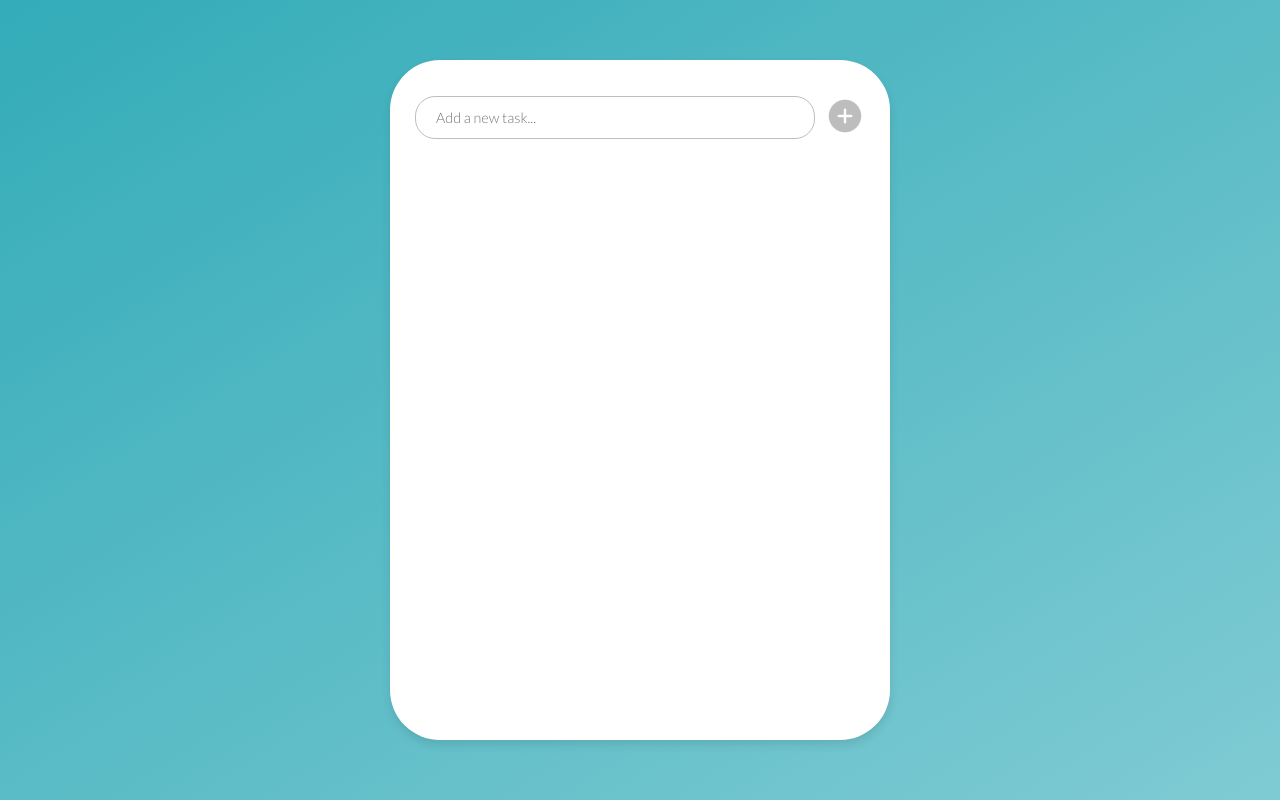
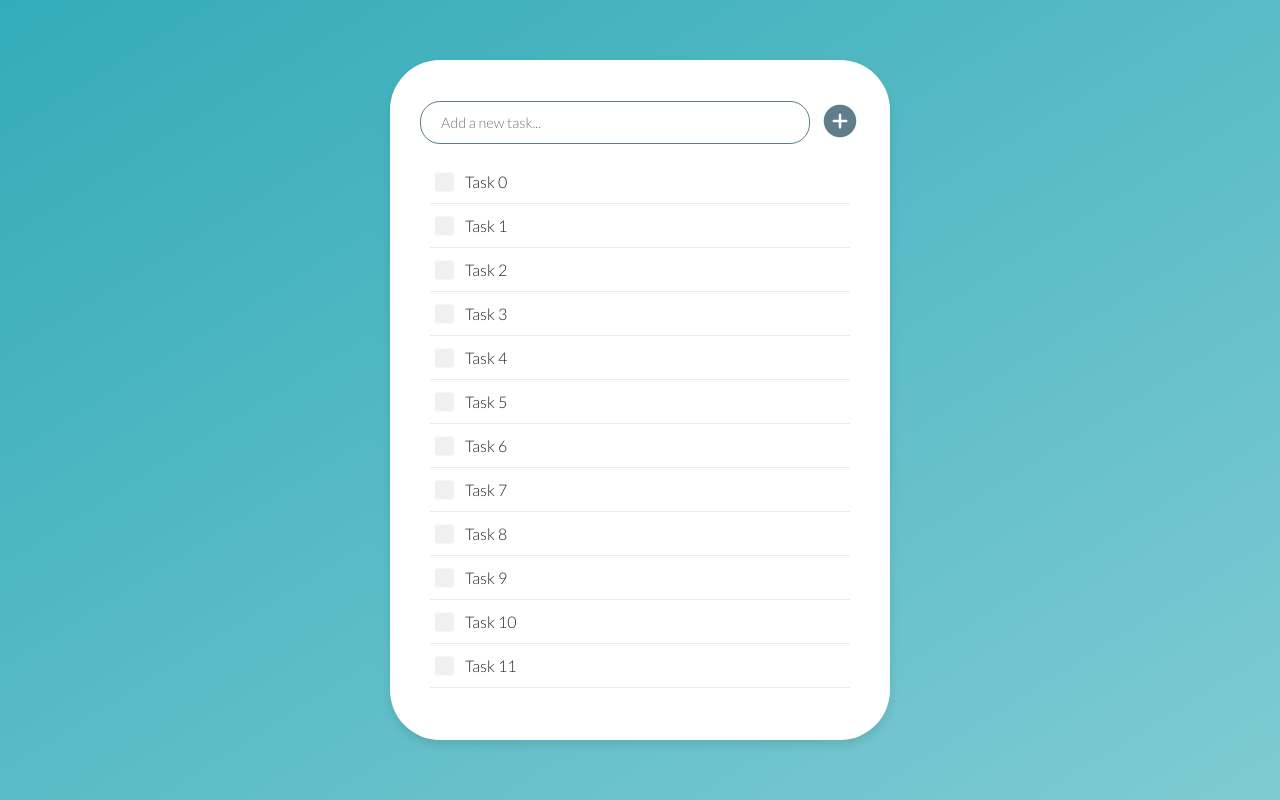
Before and after one commit to alisasbbtn/another-to-do-app, a React (Create React App) app: page / in a window 1280 px wide. Built offline with nearby package versions, Linux system fonts and the light colour scheme.

Commit message:
Add TaskList and styling

```diff
--- a/src/components/TaskInput/TaskInput.module.scss
+++ b/src/components/TaskInput/TaskInput.module.scss
@@ -10,14 +10,14 @@
   width: 100%;
   padding: 12px 20px;
   font-size: .9rem;
-  border: 1px solid $divider-color;
+  border: 1px solid $accent-color;
   border-radius: 20px;
   outline: none;
 
   font-family: 'Lato', sans-serif;
 
   &:focus {
-    border: 1px solid $primary-color-light;
+    border: 1px solid $primary-color;
   }
 }
 
@@ -27,11 +27,11 @@
   outline: none;
   background-color: transparent;
   border: none;
-  color: $divider-color;
-  transition: color .1s;
+  color: $accent-color;
+  transition: color .3s;
 
   &:hover {
-    color: $primary-color-light;
+    color: $primary-color;
   }
 
   ion-icon {
--- /dev/null
+++ b/src/components/TaskList/Task/Task.js
@@ -0,0 +1,18 @@
+import React from "react";
+
+import classes from "./Task.module.scss";
+
+const task = (props) => {
+  return (
+    <div className={classes.Task}>
+      <label className={classes.TaskContainer}>
+        <input type="checkbox" />
+        <span className={classes.CustomCheckbox}></span>
+        <p className={classes.TaskContent}>{props.content}</p>
+      </label>
+      <ion-icon name="trash-outline"></ion-icon>
+    </div>
+  );
+};
+
+export default task;
--- /dev/null
+++ b/src/components/TaskList/Task/Task.module.scss
@@ -0,0 +1,93 @@
+@import "../../../variables.scss";
+
+.Task {
+  display: flex;
+  align-items: center;
+  padding: 12px 5px;
+  margin: 0 5px;
+  border-bottom: 1px solid rgba($divider-color, .3);
+
+  &:hover {
+    ion-icon {
+      display: inline;
+    }
+  }
+
+  ion-icon {
+    display: none;
+    color: $accent-color;
+    cursor: pointer;
+  }
+}
+
+.TaskContainer {
+  padding-left: 30px;
+  width: 100%;
+  position: relative;
+  display: block;
+
+  cursor: pointer;
+  -webkit-user-select: none;
+  -moz-user-select: none;
+  -ms-user-select: none;
+  user-select: none;
+
+  &:last-child {
+    border: none;
+  }
+
+  input {
+    cursor: pointer;
+    position: absolute;
+    opacity: 0;
+    height: 0;
+    width: 0;
+
+    &:checked~.CustomCheckbox {
+      background-color: $accent-color;
+
+      &:after {
+        display: block;
+      }
+    }
+
+    &:checked~.TaskContent {
+      text-decoration: line-through;
+      color: $accent-color;
+    }
+  }
+
+  &:hover input~.CustomCheckbox {
+    background-color: $primary-color;
+  }
+}
+
+.TaskContent {
+  transition: color .2s;
+}
+
+.CustomCheckbox {
+  position: absolute;
+  top: 50%;
+  left: 0;
+  transform: translateY(-50%);
+  height: 1.2rem;
+  width: 1.2rem;
+  border-radius: 3px;
+  background-color: lighten($divider-color, 20%);
+
+  &:after {
+    content: "";
+    position: absolute;
+    display: none;
+    left: 6px;
+    top: 3px;
+    width: 5px;
+    height: 8px;
+    border: solid white;
+    border-width: 0 2px 2px 0;
+    -webkit-transform: rotate(45deg);
+    -ms-transform: rotate(45deg);
+    transform: rotate(45deg);
+  }
+}
--- /dev/null
+++ b/src/components/TaskList/TaskList.js
@@ -0,0 +1,21 @@
+import React from "react";
+
+import classes from "./TaskList.module.scss";
+
+import Task from "./Task/Task";
+
+const taskList = (props) => {
+  let tasks = props.tasks.map((task) => {
+    return (
+      <Task
+        id={task.id}
+        content={task.content}
+        createdAt={task.createdAt}
+        isCompleted={task.id}
+      />
+    );
+  });
+  return <div className={classes.TaskList}>{tasks}</div>;
+};
+
+export default taskList;
--- /dev/null
+++ b/src/components/TaskList/TaskList.module.scss
@@ -0,0 +1,25 @@
+@import "../../variables.scss";
+
+.TaskList {
+  width: 100%;
+  overflow-y: scroll;
+  margin-bottom: 16px;
+  padding: 0 5px;
+
+  scrollbar-width: thin;
+  scrollbar-color: $accent-color transparent;
+
+  &::-webkit-scrollbar {
+    width: 6px;
+  }
+
+  &::-webkit-scrollbar-track {
+    background: transparent;
+  }
+
+  &::-webkit-scrollbar-thumb {
+    background-color: $accent-color;
+    border-radius: 20px;
+    border: 3px solid transparent;
+  }
+}
--- a/src/containers/MainContainer/MainContainer.js
+++ b/src/containers/MainContainer/MainContainer.js
@@ -3,12 +3,20 @@
 import classes from "./MainContainer.module.scss";
 
 import TaskInput from "../../components/TaskInput/TaskInput";
+import TaskList from "../../components/TaskList/TaskList";
 
 class MainContainer extends Component {
+  state = {
+    tasks: [...Array(40).keys()].map((el, index) => {
+      return { content: "Task " + index };
+    }),
+  };
+
   render() {
     return (
       <div className={classes.MainContainer}>
         <TaskInput />
+        <TaskList tasks={this.state.tasks} />
       </div>
     );
   }
--- a/src/containers/MainContainer/MainContainer.module.scss
+++ b/src/containers/MainContainer/MainContainer.module.scss
@@ -1,10 +1,12 @@
 @import "../../variables.scss";
 
 .MainContainer {
+  display: flex;
+  flex-direction: column;
   width: 500px;
   height: 85vh;
   background-color: $primary-color-text;
-  padding: 20px 25px;
+  padding: 25px 30px;
   position: absolute;
   top: 50%;
   left: 50%;
```
